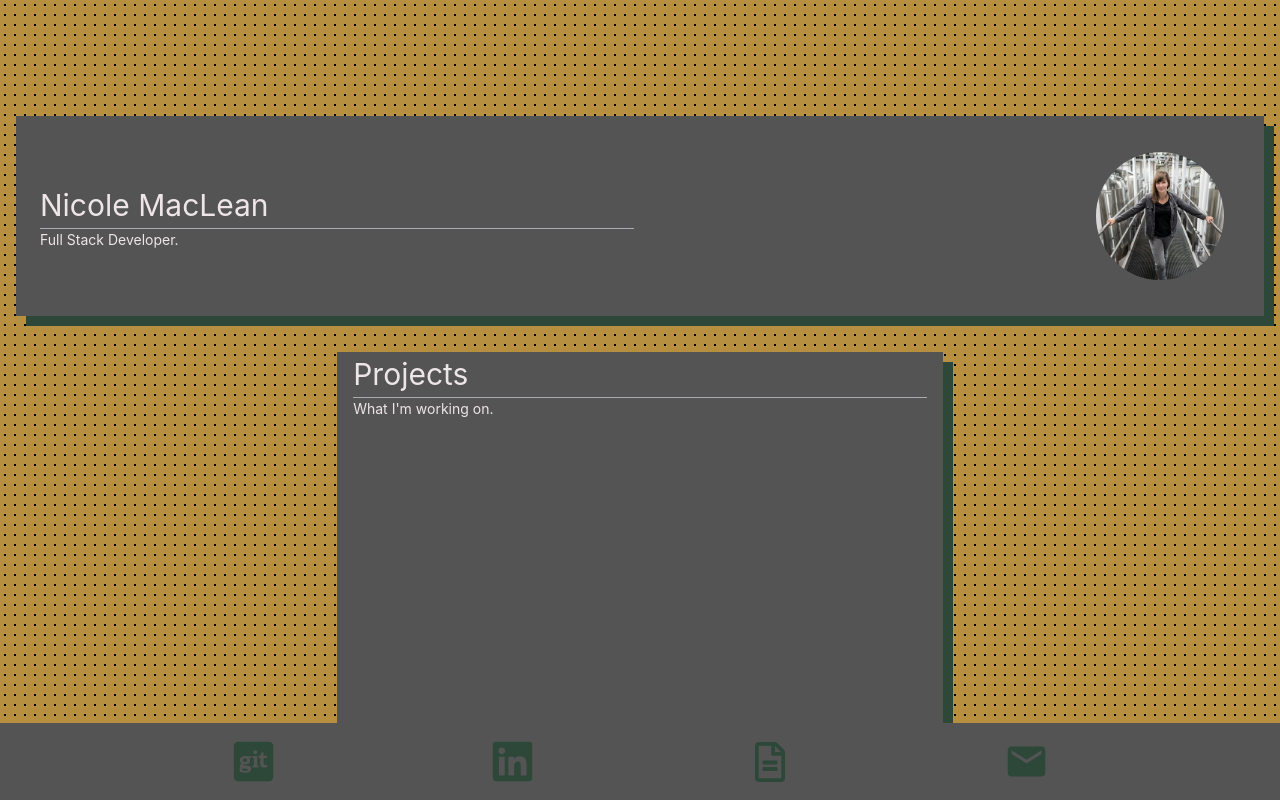
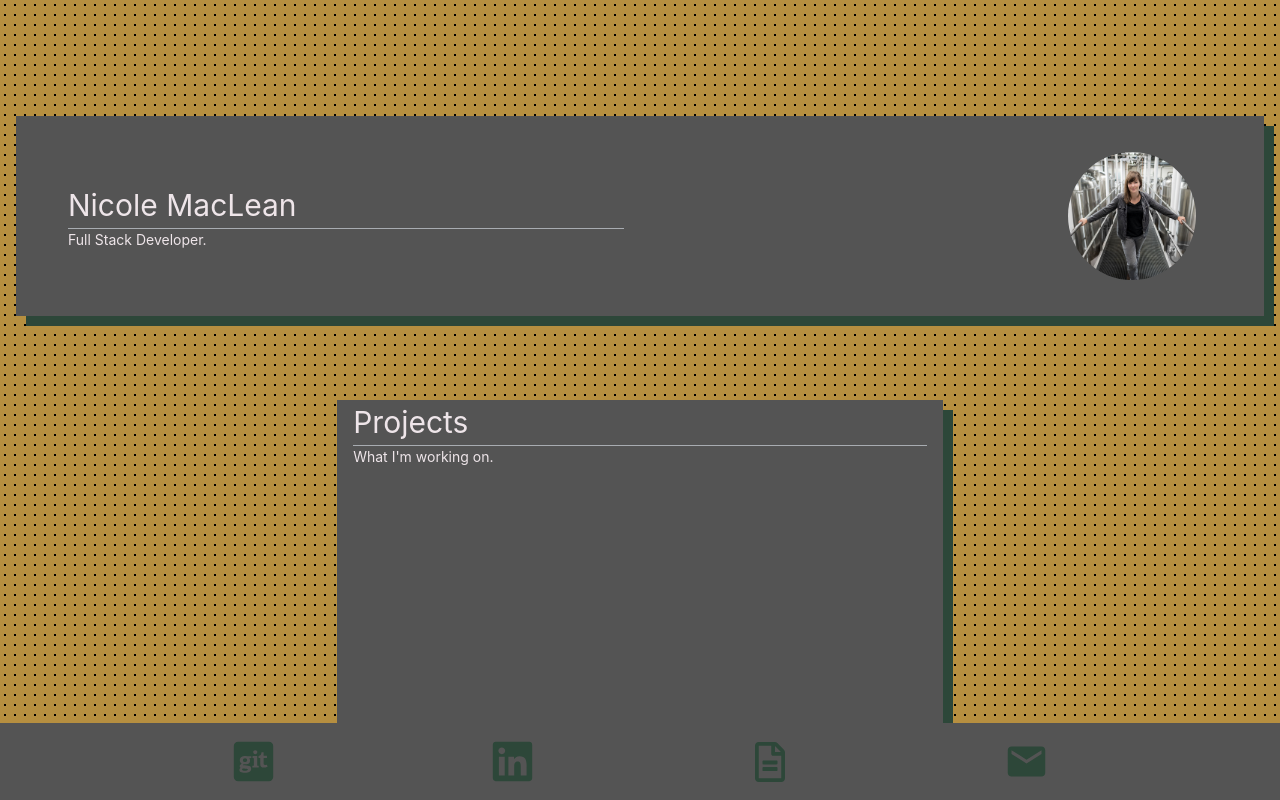
Before and after one commit to niccmac/myprofile, a React (Create React App) app: page / in a window 1280 px wide. Built offline with nearby package versions, Linux system fonts and the light colour scheme.

Commit message:
Changes to Skills

```diff
--- a/src/App.js
+++ b/src/App.js
@@ -29,14 +29,12 @@ function App() {
           flexDirection="column"
           marginBottom={["200px"]}
           marginTop={["30px", "100px"]}
+          gap={4}
         >
           <Profile />
           <Projects />
-          <br />
           <Skills />
-          <br />
           <Work />
-          <br />
           <Email />
         </Flex>
         <div className="contact">
--- a/src/components/profile.jsx
+++ b/src/components/profile.jsx
@@ -7,13 +7,12 @@ export default function Profile() {
       flexDirection={["column", "row"]}
       h={["250", "200"]}
       alignItems="center"
-      padding={4}
+      padding={[4, 8]}
       w="100%"
       justifyContent="space-between"
       backgroundColor="brand.600"
       marginBottom={"20px"}
       style={{
-        padding: 4,
         boxShadow: "10px 10px #2D4739"
       }}
     >
--- a/src/components/projects.jsx
+++ b/src/components/projects.jsx
@@ -125,7 +125,7 @@ export const Projects = () => {
 
   return (
     <>
-      <Flex pos="relative" w="100%" height={["1000px"]}>
+      <Flex pos="relative" w="100%" height={["1000px"]} padding={[4, 8]}>
         <Flex h="full" w="100%" {...carouselStyle}>
           <Box align="center" boxSize="full" flex="none" padding={4}>
             <Container
@@ -198,8 +198,6 @@ export const Projects = () => {
           &#10095;
         </Text>
       </Flex>
-      {/* </Flex> */}
-      {/* </Container> */}
       <Container w="full" className="check-width">
         <HStack justifyContent="center" margin={4}>
           {Array.from({
@@ -218,7 +216,7 @@ export const Projects = () => {
                 bg: "blackAlpha.800"
               }}
               onClick={() => setSlide(slide)}
-            ></Box>
+            />
           ))}
         </HStack>
       </Container>
--- a/src/components/skills.jsx
+++ b/src/components/skills.jsx
@@ -1,15 +1,10 @@
 import {
   Box,
   SimpleGrid,
-  Flex,
-  Icon,
-  chakra,
   Center,
   Text,
   Divider,
-  Grid,
-  GridItem,
-  Container,
+  Container
 } from "@chakra-ui/react";
 import {
   DiJsBadge,
@@ -20,7 +15,7 @@ import {
   DiHtml5,
   DiPostgresql,
   DiNodejsSmall,
-  DiGit,
+  DiGit
 } from "react-icons/di";
 import {
   SiExpress,
@@ -29,7 +24,7 @@ import {
   SiChai,
   SiCypress,
   SiChakraui,
-  SiMaterialui,
+  SiMaterialui
 } from "react-icons/si";
 
 export default function Skills() {
@@ -37,103 +32,99 @@ export default function Skills() {
     {
       src: "https://cdn.jsdelivr.net/gh/devicons/devicon/icons/javascript/javascript-original.svg",
 
-      alt: "JS",
+      alt: "JS"
     },
 
     {
       src: "https://cdn.jsdelivr.net/gh/devicons/devicon/icons/react/react-original-wordmark.svg",
-      alt: "react",
+      alt: "react"
     },
 
     {
       src: "https://cdn.jsdelivr.net/gh/devicons/devicon/icons/ruby/ruby-plain-wordmark.svg",
-      alt: "ruby",
+      alt: "ruby"
     },
 
     {
       src: "https://cdn.jsdelivr.net/gh/devicons/devicon/icons/rails/rails-plain.svg",
-      alt: "rails",
+      alt: "rails"
     },
     {
       src: "https://cdn.jsdelivr.net/gh/devicons/devicon/icons/css3/css3-original-wordmark.svg",
-      alt: "css",
+      alt: "css"
     },
 
     {
       src: "https://cdn.jsdelivr.net/gh/devicons/devicon/icons/jquery/jquery-plain.svg",
-      alt: "jq",
+      alt: "jq"
     },
     {
       src: "https://cdn.jsdelivr.net/gh/devicons/devicon/icons/html5/html5-original-wordmark.svg",
-      alt: "HTML",
+      alt: "HTML"
     },
     {
       src: "https://cdn.jsdelivr.net/gh/devicons/devicon/icons/postgresql/postgresql-plain.svg",
-      alt: "postgres",
+      alt: "postgres"
     },
     {
       src: "https://img.icons8.com/color/400/000000/chakra-ui.png",
-      alt: "chakra ui",
+      alt: "chakra ui"
     },
 
     {
       src: "https://cdn.jsdelivr.net/gh/devicons/devicon/icons/nodejs/nodejs-plain.svg",
-      alt: "node.js",
+      alt: "node.js"
     },
     {
       src: "https://cdn.jsdelivr.net/gh/devicons/devicon/icons/express/express-original.svg",
-      alt: "express",
+      alt: "express"
     },
     {
       src: "https://cdn.jsdelivr.net/gh/devicons/devicon/icons/sequelize/sequelize-original.svg",
-      alt: "sequ",
+      alt: "sequ"
     },
     {
       src: "https://avatars.githubusercontent.com/u/1515293?s=200&v=4",
-      alt: "chai",
+      alt: "chai"
     },
     {
       src: "https://cdn.jsdelivr.net/gh/devicons/devicon/icons/git/git-original-wordmark.svg",
-      alt: "git",
+      alt: "git"
     },
 
     {
       src: "https://cdn.jsdelivr.net/gh/devicons/devicon/icons/mocha/mocha-plain.svg",
-      alt: "Mocha",
+      alt: "Mocha"
     },
     {
       src: "https://cdn.jsdelivr.net/gh/devicons/devicon/icons/materialui/materialui-original.svg",
-      alt: "MUI",
+      alt: "MUI"
     },
     {
       src: "https://cdn.jsdelivr.net/gh/devicons/devicon/icons/figma/figma-original.svg",
-      alt: "figma",
+      alt: "figma"
     },
 
     {
       src: "https://cdn.jsdelivr.net/gh/devicons/devicon/icons/sass/sass-original.svg",
-      alt: "sass",
+      alt: "sass"
     },
     {
       src: "https://www.opencodez.com/wp-content/uploads/2019/12/cypress-logo.png",
-      alt: "cypress",
+      alt: "cypress"
     },
     {
       src: "https://img.icons8.com/dusk/400/000000/api.png",
-      alt: "APIS",
-    },
+      alt: "APIS"
+    }
   ];
   return (
-    <SimpleGrid
-      columns={1}
-      backgroundColor="brand.600"
-      // justifyContent="center"
-      w="70%"
-    >
+    <SimpleGrid columns={1} backgroundColor="brand.600" w={["92%", "70%"]}>
       <Box
         colSpan={1}
+        padding={[4, 8]}
         style={{
-          boxShadow: "10px 10px  #2D4739",
+          boxShadow: "10px 10px  #2D4739"
         }}
       >
         <Center flexDirection="column">
@@ -151,11 +142,12 @@ export default function Skills() {
           </Container>
 
           <SimpleGrid
-            padding={4}
-            columns={10}
-            spacingX={5}
-            spacingY={10}
+            padding={[4]}
+            columns={[2, 10]}
+            spacingX={[5]}
+            spacingY={[10]}
             mt={6}
+            mb={10}
             justifyItems="center"
           >
             {skills.map((skill) => {
```
